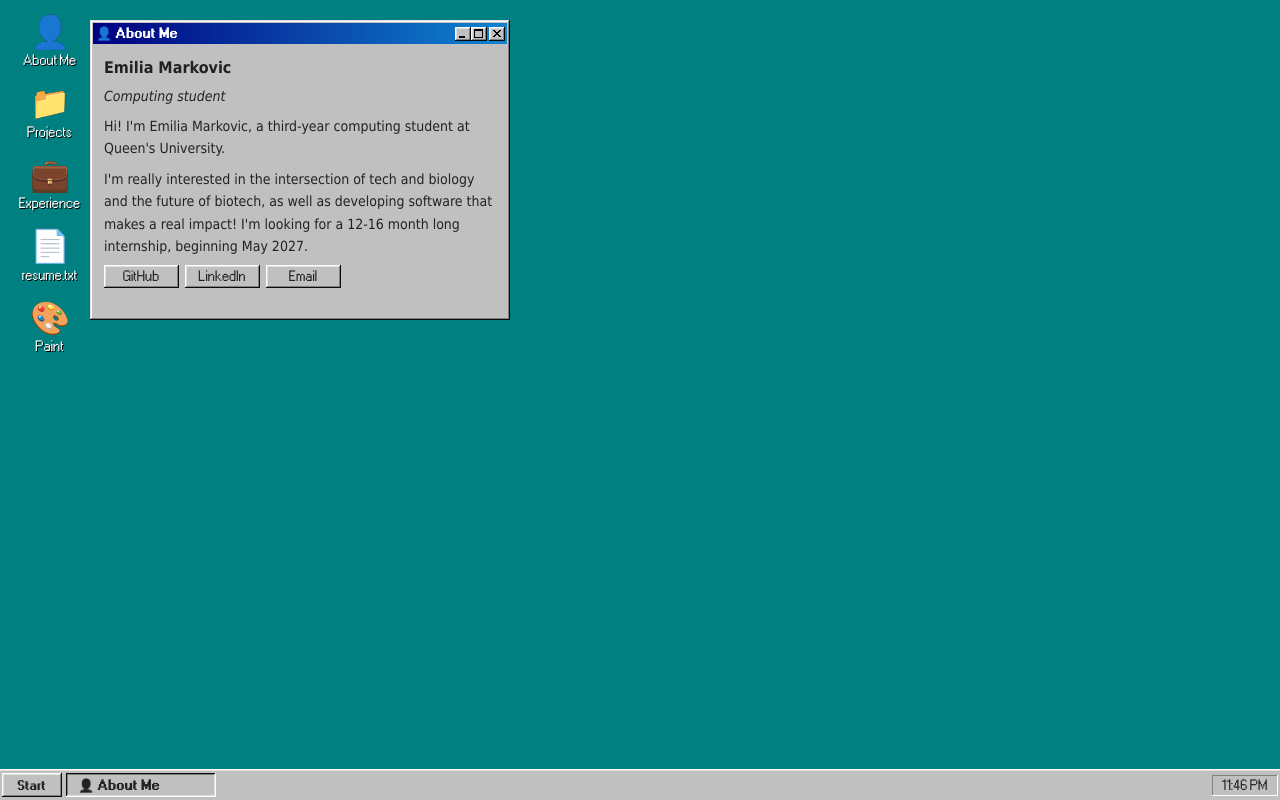
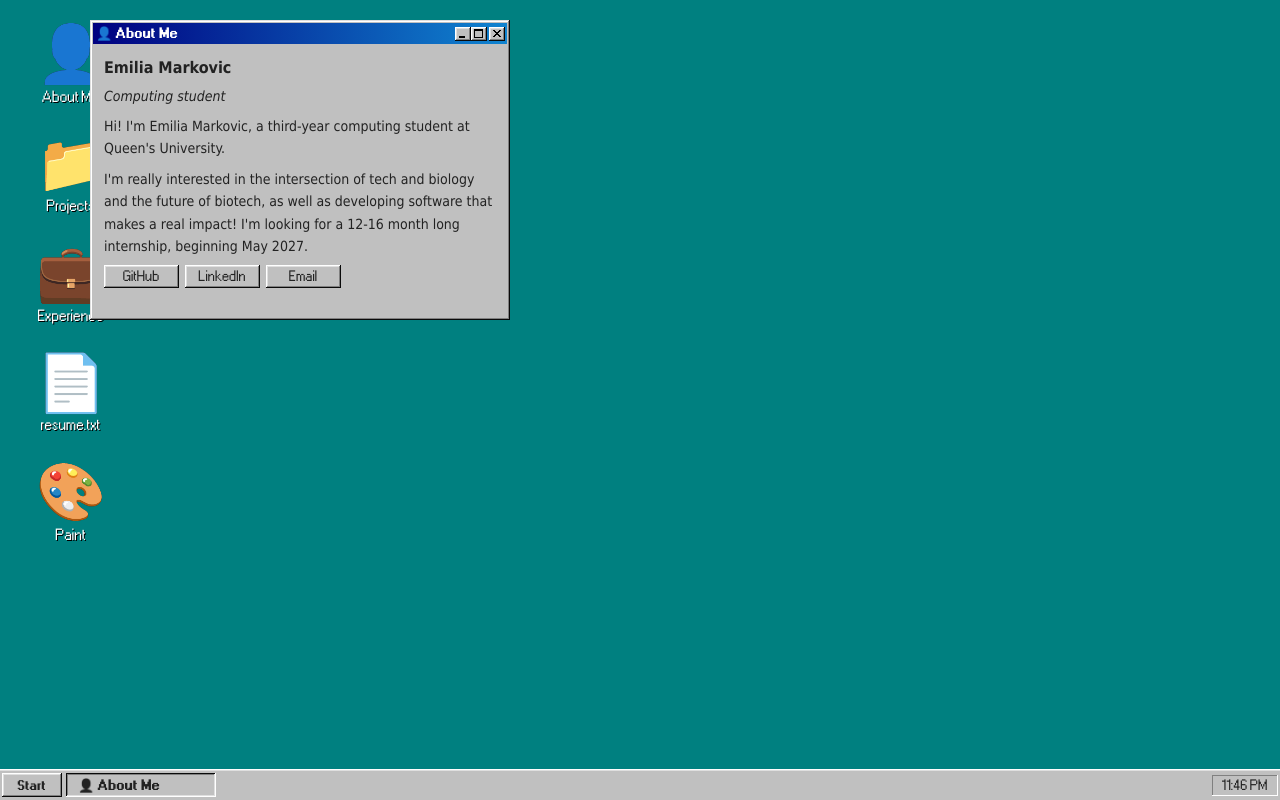
Before and after one commit to emiliamarkovic/portfolio, a plain HTML site: page index.html in a window 1280 px wide. Drawn offline with nearby package versions, Linux system fonts and the light colour scheme.

Commit message:
Bigger icons

```diff
--- a/index.html
+++ b/index.html
@@ -5,6 +5,7 @@
   <meta name="viewport" content="width=device-width, initial-scale=1" />
   <title>Your Name | Portfolio</title>
   <meta name="description" content="Portfolio of Your Name, computer science student." />
+  <link href="https://fonts.googleapis.com/css2?family=Pixelify+Sans:wght@400..700&display=swap" rel="stylesheet">
 
   <!-- 98.css gives us the authentic Windows 98 buttons, title bars, etc. -->
   <link rel="stylesheet" href="https://unpkg.com/98.css" />
--- a/style.css
+++ b/style.css
@@ -225,3 +225,15 @@ html, body {
 
 /* resume.txt */
 .notepad textarea { font-size: 14px; }
+
+/* ===== Bigger icons ===== */
+#icons { gap: 14px; top: 16px; left: 16px; }
+
+.desktop-icon { width: 110px; padding: 6px; }
+.desktop-icon .glyph { font-size: 56px; line-height: 1.1; }
+.desktop-icon .label { font-size: 14px; margin-top: 4px; }
+
+/* Icons inside the Projects folder */
+.file-icon { width: 110px; }
+.file-icon .glyph { font-size: 44px; }
+.file-icon .label { font-size: 13px; }
```
